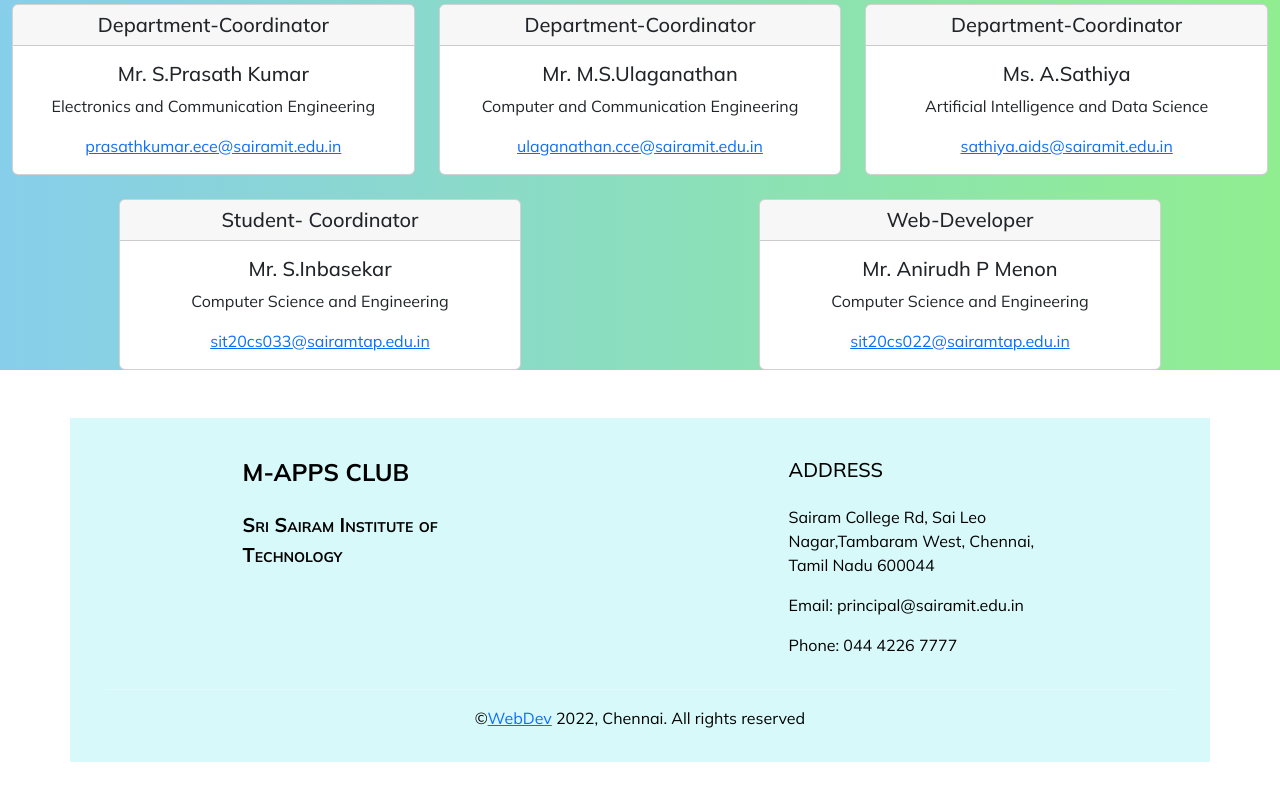
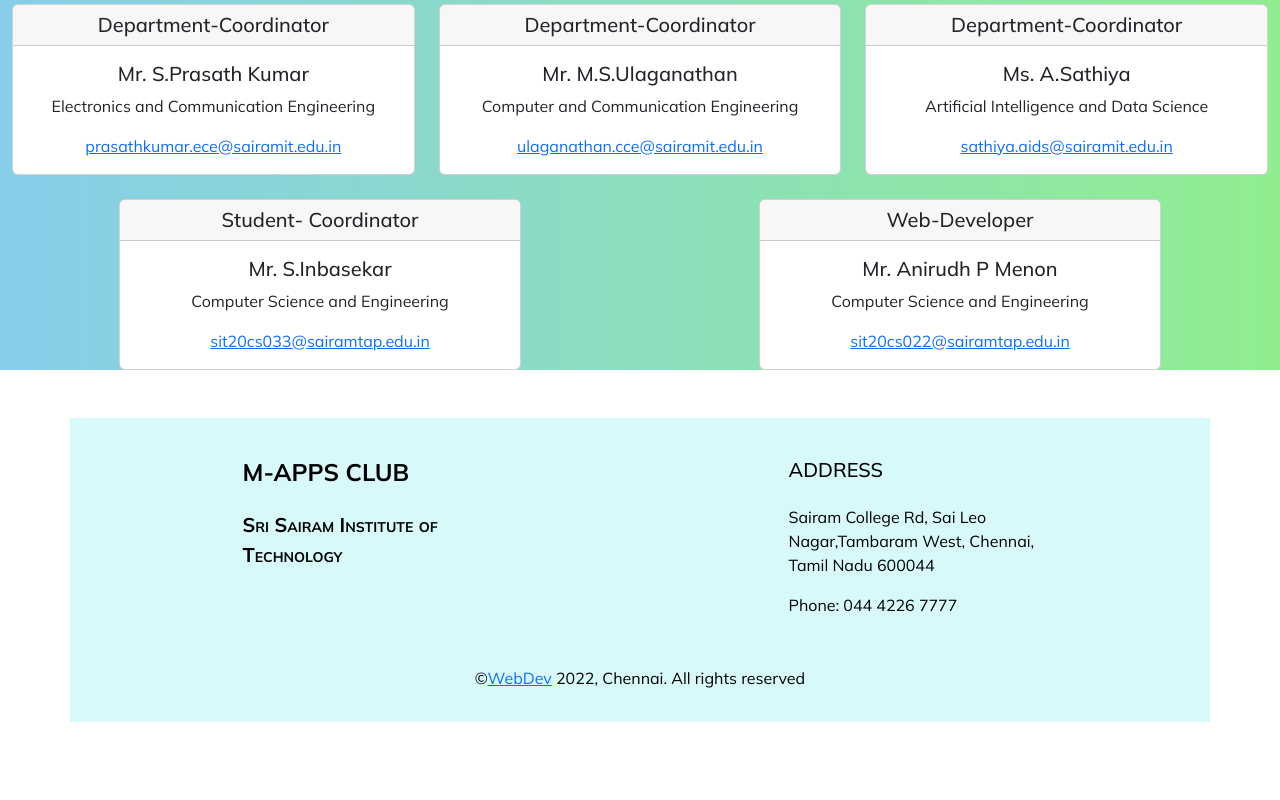
Before and after one commit to inba2002/college_mappsclub, a React (Create React App) app: page / in a window 1280 px wide. Shown: the part 5939-6739 px from the top of the page. After the commit the page ends 6709 px from the top, so only its background shows below. Built offline with nearby package versions, Linux system fonts and the light colour scheme.

Commit message:
Sample commit

```diff
--- a/src/Components/Foter.jsx
+++ b/src/Components/Foter.jsx
@@ -16,7 +16,6 @@
                     <div className="col-md-4 col-lg-3 col-xl-3 mx-auto mt-3">
             <h6 className="text-uppercase mb-4 text-black" style={{fontSize:"1.24rem",fontVariant:"small-caps"}}>Address</h6>
             <p className="text-black">Sairam College Rd, Sai Leo Nagar,Tambaram West, Chennai, Tamil Nadu 600044</p>
-            <p className="text-black"> Email: principal@sairamit.edu.in</p>
             <p className="text-black">Phone: 044 4226 7777</p>
           </div>
 
```
